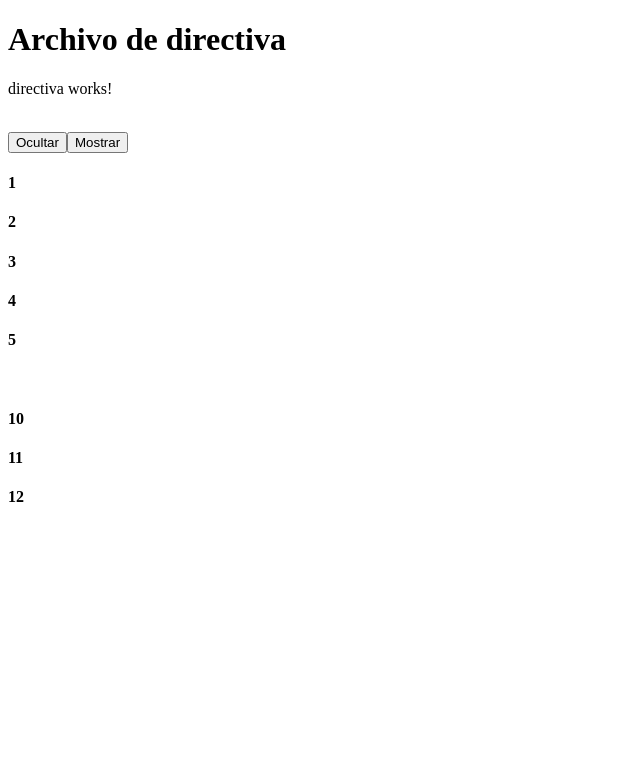
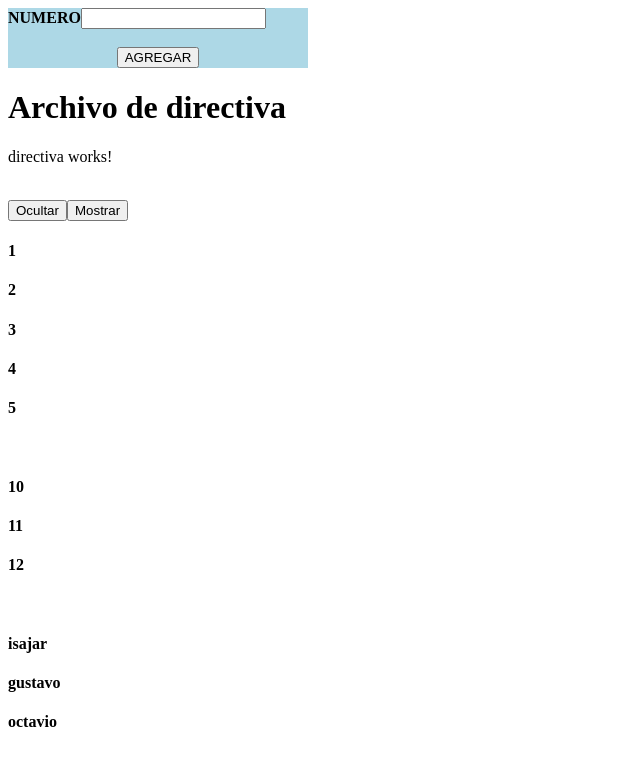
Before and after one commit to Octburgos/PROYECTO2, an Angular app: page / in a window 1280 px wide. Shown: the top 766 px of the page, without its empty margins (0-640 px from the left). Built offline with nearby package versions, Linux system fonts and the light colour scheme.

Commit message:
ngFor y agregar elementos a un vector

```diff
--- a/src/app/app.module.ts
+++ b/src/app/app.module.ts
@@ -1,6 +1,6 @@
 import { BrowserModule } from '@angular/platform-browser';
 import { NgModule } from '@angular/core';
-
+import { FormsModule } from "@angular/forms";
 import { AppComponent } from './app.component';
 import { DirectivaComponent } from './directiva/directiva.component';
 
@@ -10,7 +10,7 @@ import { DirectivaComponent } from './directiva/directiva.component';
     DirectivaComponent
   ],
   imports: [
-    BrowserModule
+    BrowserModule, FormsModule
   ],
   providers: [],
   bootstrap: [AppComponent]
--- a/src/app/directiva/directiva.component.css
+++ b/src/app/directiva/directiva.component.css
@@ -0,0 +1,8 @@
+.formulario{
+    width: 300px;
+    background-color: lightblue;
+}
+
+.centrado{
+    text-align: center;
+}
--- a/src/app/directiva/directiva.component.html
+++ b/src/app/directiva/directiva.component.html
@@ -1,5 +1,26 @@
-<h1 *ngIf="mostrarse">Archivo de directiva</h1>
-<p *ngIf="mostrarse">directiva works!</p>
+<div class="formulario">
+   <label for="name"> <b>NUMERO</b> </label>
+<input [(ngModel)]="numero" type="number" name="numero" />
+<br>
+<br>
+<div class="centrado">
+    <button (click)="agregarNumero()"> AGREGAR </button>
+</div>
+
+</div>
+
+
+
+
+<!--ngIf: La aparicion de la etiqueta html en la pantalla,
+     es dependiente del valor de una variable-->
+     <!--la directiva va como atributo de la etiqueta-->
+<div *ngIf="mostrarse">
+
+    <h1>Archivo de directiva</h1>
+    <p>directiva works!</p>
+
+</div>
 <br />
 <button (click)="ocultarMensaje()">Ocultar</button>
 
@@ -7,6 +28,15 @@
 
 <br />
 
+<!--ngFor: repite la etiqueta
+    tantas veces como elementos tenga el arreglo-->
+    <!--for(int i=0; i<arregloNumeros.lengh; i++){
+            number = arreloNumeros[i];
+            <h4> {{number}} </h4>
+
+    }-->
+    <!--el nombre despues del let tiene que ser
+        igual al que esta entre {{}} -->
 <h4 *ngFor="let number of arregloNumeros">{{ number }}</h4>
 
 
@@ -16,3 +46,13 @@
 <h4>10</h4>
 <h4>11</h4>
 <h4>12</h4>
+
+
+<br>
+<h4 *ngFor="let nombre of arregloNombres"> {{ nombre }}</h4>
+
+<!--for(int i=0; i<arregloNombres.lengh; i++){
+            nombre = arreloNombres[i];
+            <h4> {{nombre}} </h4>
+
+    }-->
--- a/src/app/directiva/directiva.component.ts
+++ b/src/app/directiva/directiva.component.ts
@@ -8,6 +8,13 @@ import { Component, OnInit } from '@angular/core';
 export class DirectivaComponent implements OnInit {
   mostrarse: boolean = true;
   arregloNumeros: number[] =[1,2,3,4,5];
+
+  arregloNombres: string[] =["isajar","gustavo","octavio"];
+  numero: number;
+
+
+
+
   constructor() {}
 
 
@@ -20,4 +27,8 @@ export class DirectivaComponent implements OnInit {
   mostrarMensaje(){
     this.mostrarse = true
   }
+// la funcion push agrega un nuevo elemento al arreglo,
+  agregarNumero(){
+    this.arregloNumeros.push(this.numero);
+  }
 }
```
